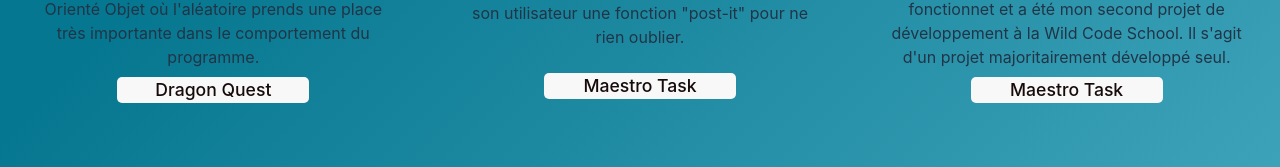
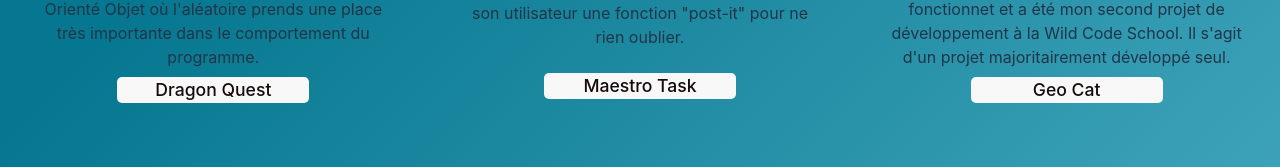
Before and after one commit to QuentinVerwaerde/Portfolio, a React (Vite) app: page / in a window 1280 px wide. Shown: the part 553-720 px from the top of the page. Built offline with nearby package versions, Linux system fonts and the light colour scheme.

Commit message:
fixed a button not showing the proper text

```diff
--- a/src/components/cardgeocat/CardGeoCat.jsx
+++ b/src/components/cardgeocat/CardGeoCat.jsx
@@ -14,7 +14,7 @@ function CardGeoCat() {
         s&apos;agit d&apos;un projet majoritairement développé seul.
       </text>
       <NavLink className="btn" to="https://geo-cat.vercel.app">
-        Maestro Task
+        Geo Cat
       </NavLink>
     </div>
   );
```
